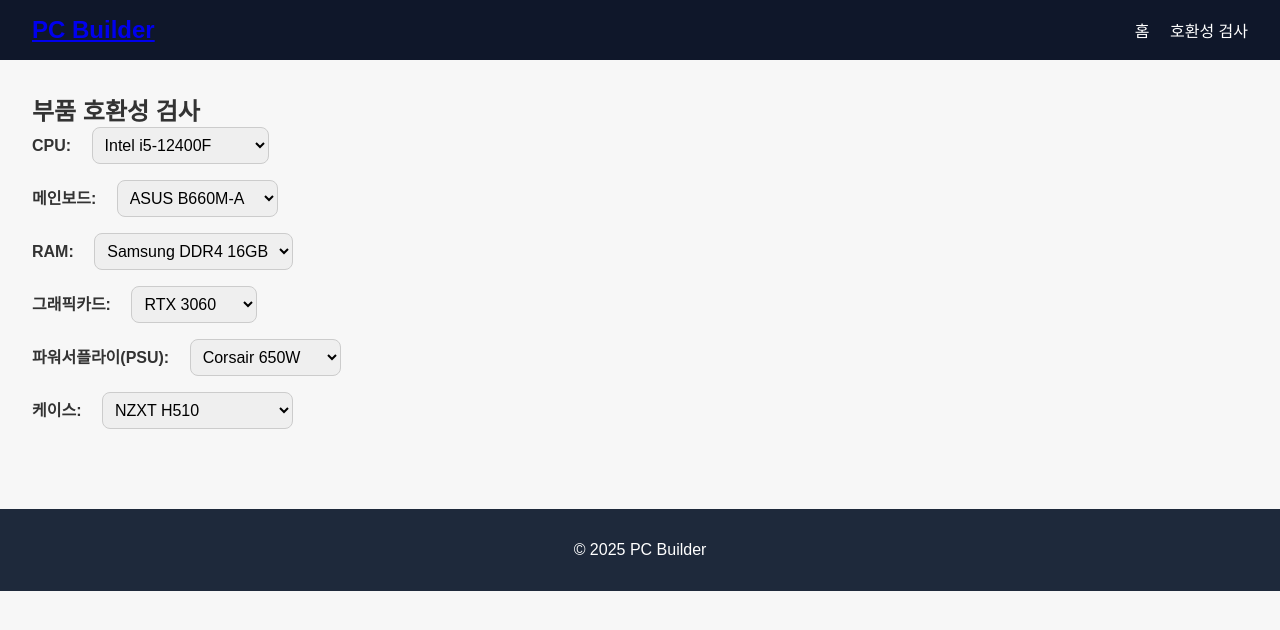
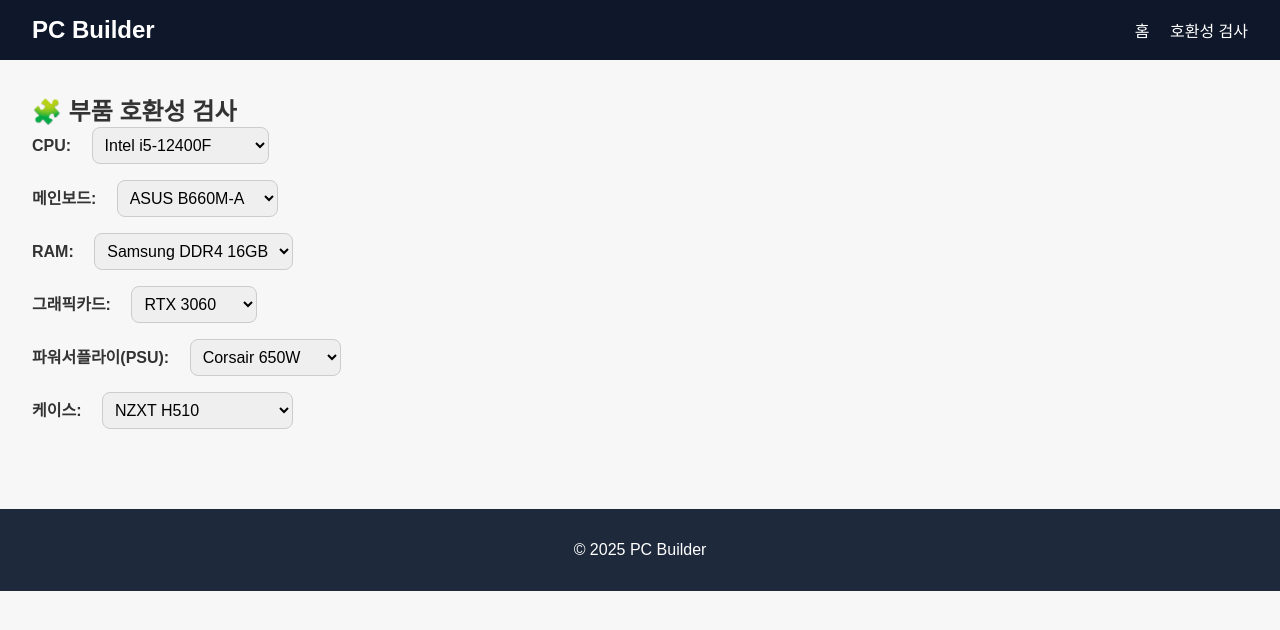
Before and after one commit to jyh8633/pc-builder, a plain HTML site: page compatibility.html in a window 1280 px wide. Drawn offline with Linux system fonts and the light colour scheme.

Commit message:
Update compatibility.html

```diff
--- a/compatibility.html
+++ b/compatibility.html
@@ -3,20 +3,20 @@
 <head>
   <meta charset="UTF-8">
   <meta name="viewport" content="width=device-width, initial-scale=1.0">
-  <title>부품 호환성 검사 | PC Builder</title>
+  <title>부품 호환성 검사</title>
   <link rel="stylesheet" href="style.css">
 </head>
 <body>
   <header>
-    <h1><a href="index.html">PC Builder</a></h1>
+    <h1><a href="index.html" style="color:white; text-decoration:none;">PC Builder</a></h1>
     <nav>
       <a href="index.html">홈</a>
       <a href="compatibility.html" class="active">호환성 검사</a>
     </nav>
   </header>
 
-  <main class="compatibility">
-    <h2>부품 호환성 검사</h2>
+  <main>
+    <h2>🧩 부품 호환성 검사</h2>
     <div id="builder">
       <div class="selector">
         <label>CPU:</label>
```
